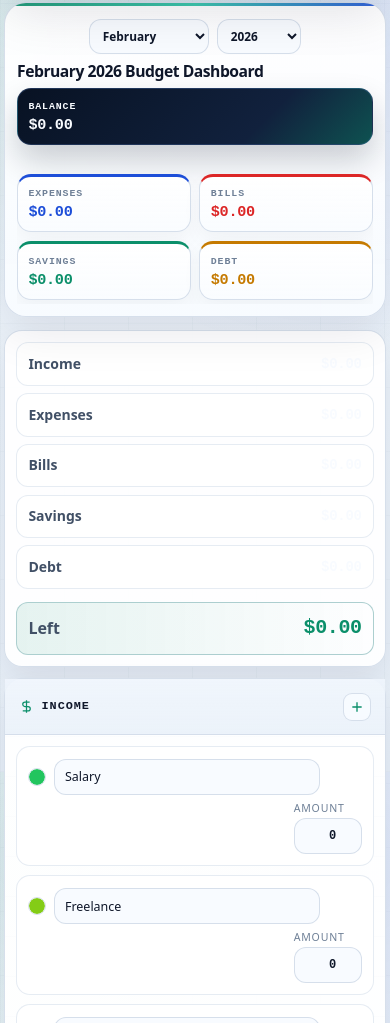
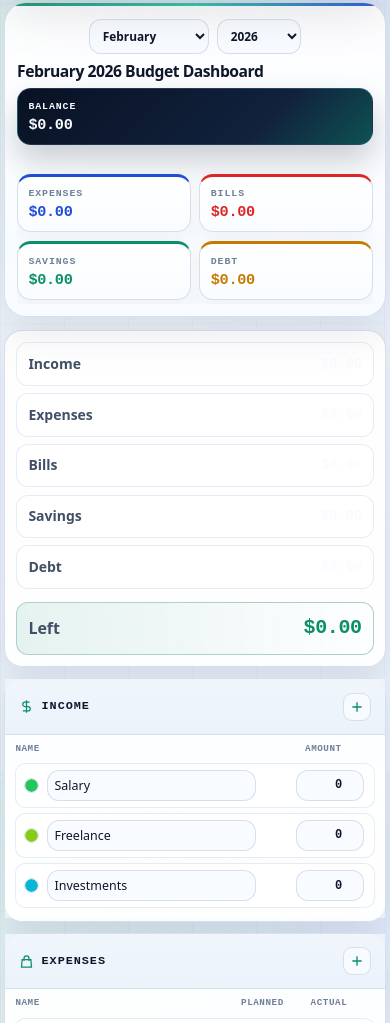
Before and after one commit to ImmaculateEben/personal-finance, a website: page index.html in a window 390 px wide. Shown: the part 72-1095 px from the top of the page. Drawn offline with nearby package versions, Linux system fonts and the light colour scheme.

Commit message:
Refine mobile spreadsheet row layout

```diff
--- a/css/interface-v3.css
+++ b/css/interface-v3.css
@@ -1495,37 +1495,55 @@ textarea {
     }
 
     .spreadsheet-table {
-        overflow: visible !important;
+        overflow-x: auto !important;
+        overflow-y: visible !important;
+        padding-bottom: 0.15rem;
     }
 
     .spreadsheet-header {
+        display: grid !important;
+        min-width: 0 !important;
+        position: static;
+        padding: 0.45rem 0.65rem 0.4rem !important;
+        font-size: 0.58rem !important;
+        letter-spacing: 0.08em;
+        gap: 0.35rem !important;
+        background: transparent !important;
+        border-bottom: 0 !important;
+        grid-template-columns: minmax(0, 1fr) 4.4rem 4.4rem !important;
+        align-items: center !important;
+    }
+
+    .spreadsheet-header > span:nth-last-child(-n+2) {
         display: none !important;
-        min-width: 0 !important;
+    }
+
+    .income .spreadsheet-header {
+        grid-template-columns: minmax(0, 1fr) 4.8rem !important;
     }
 
     .spreadsheet-body {
         max-height: none !important;
         overflow: visible !important;
         display: grid !important;
-        gap: 0.55rem !important;
-        padding: 0.7rem !important;
+        gap: 0.35rem !important;
+        padding: 0 0.65rem 0.65rem !important;
     }
 
     .spreadsheet-row {
         min-width: 0 !important;
         position: relative;
         margin: 0 !important;
-        padding: 0.75rem 0.7rem 0.7rem !important;
+        padding: 0.4rem 0.55rem !important;
         border: 1px solid var(--if-border-soft) !important;
-        border-radius: 14px !important;
+        border-radius: 10px !important;
         background: color-mix(in srgb, var(--if-card-bg) 80%, white) !important;
         border-bottom: 1px solid var(--if-border-soft) !important;
-        grid-template-columns: repeat(2, minmax(0, 1fr)) !important;
-        grid-template-areas:
-            "name name"
-            "planned actual" !important;
-        gap: 0.5rem !important;
-        align-items: start !important;
+        grid-template-columns: minmax(0, 1fr) 4.4rem 4.4rem !important;
+        grid-template-areas: none !important;
+        gap: 0.35rem !important;
+        align-items: center !important;
+        min-height: 44px;
     }
 
     .spreadsheet-row:last-child {
@@ -1533,55 +1551,41 @@ textarea {
     }
 
     .spreadsheet-row.income-row {
-        grid-template-columns: 1fr !important;
-        grid-template-areas:
-            "name"
-            "planned" !important;
+        grid-template-columns: minmax(0, 1fr) 4.8rem !important;
     }
 
     .spreadsheet-row .col-name {
-        grid-area: name;
+        grid-area: auto !important;
         align-items: center;
-        padding-right: 3.5rem;
+        padding-right: 2.35rem;
     }
 
     .spreadsheet-row .col-planned,
     .spreadsheet-row .col-actual {
-        display: grid;
-        gap: 0.22rem;
-        align-content: start;
-    }
-
-    .spreadsheet-row .col-planned { grid-area: planned; }
-    .spreadsheet-row .col-actual { grid-area: actual; }
+        display: block;
+        grid-area: auto !important;
+    }
 
     .spreadsheet-row .col-planned::before,
     .spreadsheet-row .col-actual::before {
-        display: block;
-        color: var(--if-dim);
-        font-size: 0.66rem;
-        letter-spacing: 0.08em;
-        text-transform: uppercase;
-        line-height: 1.1;
-    }
-
-    .spreadsheet-row .col-planned::before { content: "Planned"; }
-    .spreadsheet-row .col-actual::before { content: "Actual"; }
-    .spreadsheet-row.income-row .col-planned::before { content: "Amount"; }
+        display: none !important;
+        content: none !important;
+    }
 
     .spreadsheet-row .category-color-input {
-        width: 18px !important;
-        height: 18px !important;
+        width: 15px !important;
+        height: 15px !important;
     }
 
     .spreadsheet-row .category-name,
     .spreadsheet-row .planned-input,
     .spreadsheet-row .actual-input {
-        min-height: 36px;
-        padding: 0.45rem 0.6rem !important;
+        min-height: 31px;
+        padding: 0.28rem 0.45rem !important;
         border: 1px solid var(--if-border) !important;
-        border-radius: 10px !important;
+        border-radius: 9px !important;
         background: var(--if-input-bg) !important;
+        font-size: 0.88rem;
     }
 
     .spreadsheet-row .category-name {
@@ -1594,8 +1598,7 @@ textarea {
     }
 
     .spreadsheet-row .ledger-actual-pill {
-        justify-self: start;
-        margin-top: 0.1rem;
+        display: none !important;
     }
 
     .spreadsheet-row .row-add-btn,
@@ -1609,10 +1612,10 @@ textarea {
         opacity: 1;
         visibility: visible;
         pointer-events: auto;
-        transform: none;
+        transform: translateY(-50%);
         position: absolute;
-        top: 0.7rem;
-        right: 0.7rem;
+        top: 50%;
+        right: 0.45rem;
         z-index: 2;
         background: var(--if-input-bg) !important;
     }
@@ -1692,8 +1695,33 @@ textarea {
         align-items: flex-start;
     }
 
+    .spreadsheet-header {
+        grid-template-columns: minmax(0, 1fr) 4rem 4rem !important;
+    }
+
+    .income .spreadsheet-header {
+        grid-template-columns: minmax(0, 1fr) 4.35rem !important;
+    }
+
+    .spreadsheet-row {
+        grid-template-columns: minmax(0, 1fr) 4rem 4rem !important;
+        padding: 0.36rem 0.5rem !important;
+        gap: 0.3rem !important;
+    }
+
+    .spreadsheet-row.income-row {
+        grid-template-columns: minmax(0, 1fr) 4.35rem !important;
+    }
+
+    .spreadsheet-row .category-name,
+    .spreadsheet-row .planned-input,
+    .spreadsheet-row .actual-input {
+        font-size: 0.84rem;
+        padding: 0.26rem 0.38rem !important;
+    }
+
     .spreadsheet-row .col-name {
-        padding-right: 2.6rem;
+        padding-right: 2.2rem;
     }
 }
 
```
